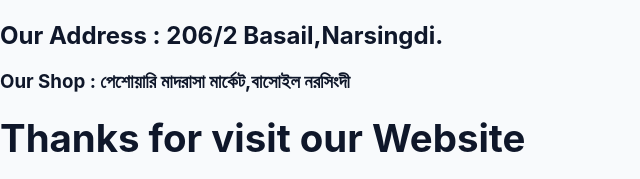
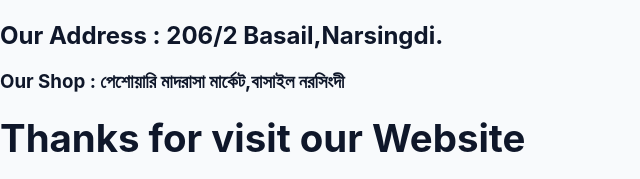
Before and after one commit to mojahidislamcoding1/Halal-Bazar, a plain HTML site: page index.html in a window 1280 px wide. Shown: the part 1404-1583 px from the top of the page, 0-640 px from the left. Drawn offline with Linux system fonts and the light colour scheme.

Commit message:
Update index.html

```diff
--- a/index.html
+++ b/index.html
@@ -229,7 +229,7 @@
 
   </script>
                      <h2> Our Address : 206/2 Basail,Narsingdi.</h2>
-                       <h3>Our Shop : পেশোয়ারি মাদরাসা মার্কেট,বাসােইল নরসিংদী </h3>
+                       <h3>Our Shop : পেশোয়ারি মাদরাসা মার্কেট,বাসাইল নরসিংদী </h3>
                           <h1> <big>Thanks for visit our Website</big></h1>
 </body>
 </html>
```
